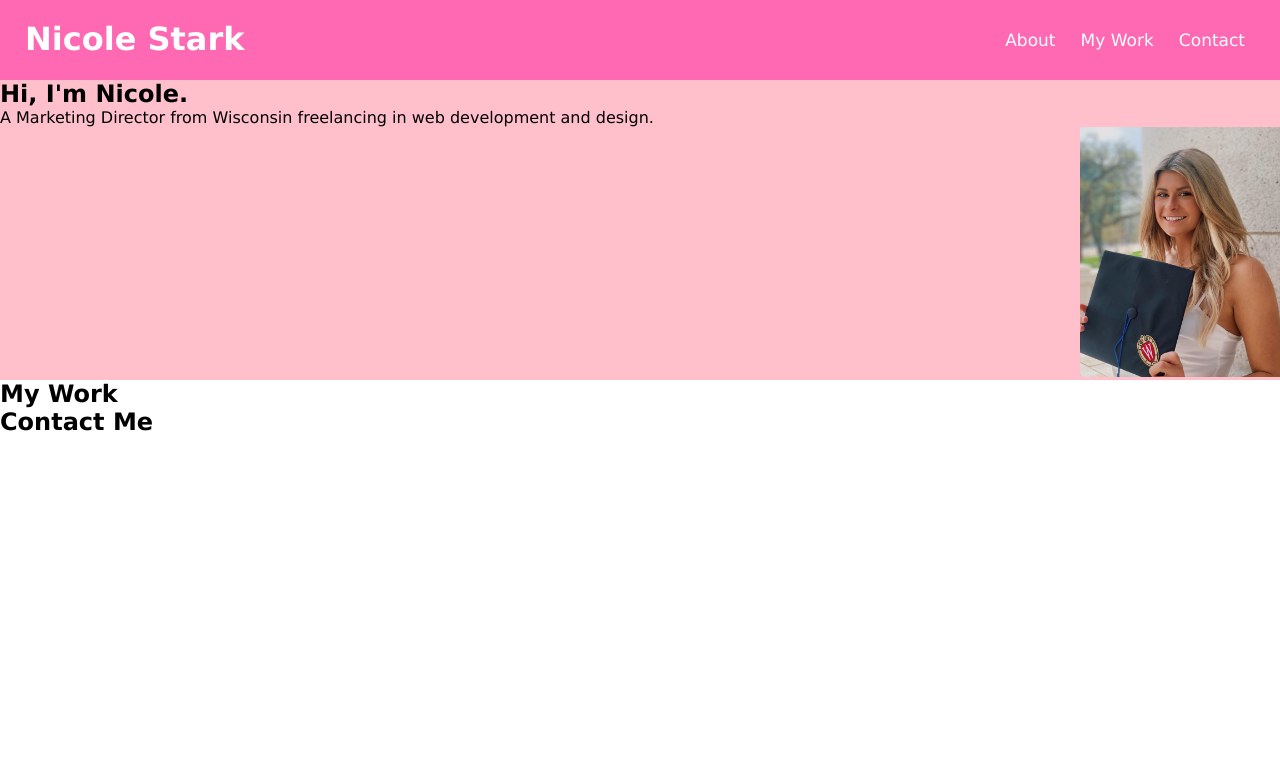
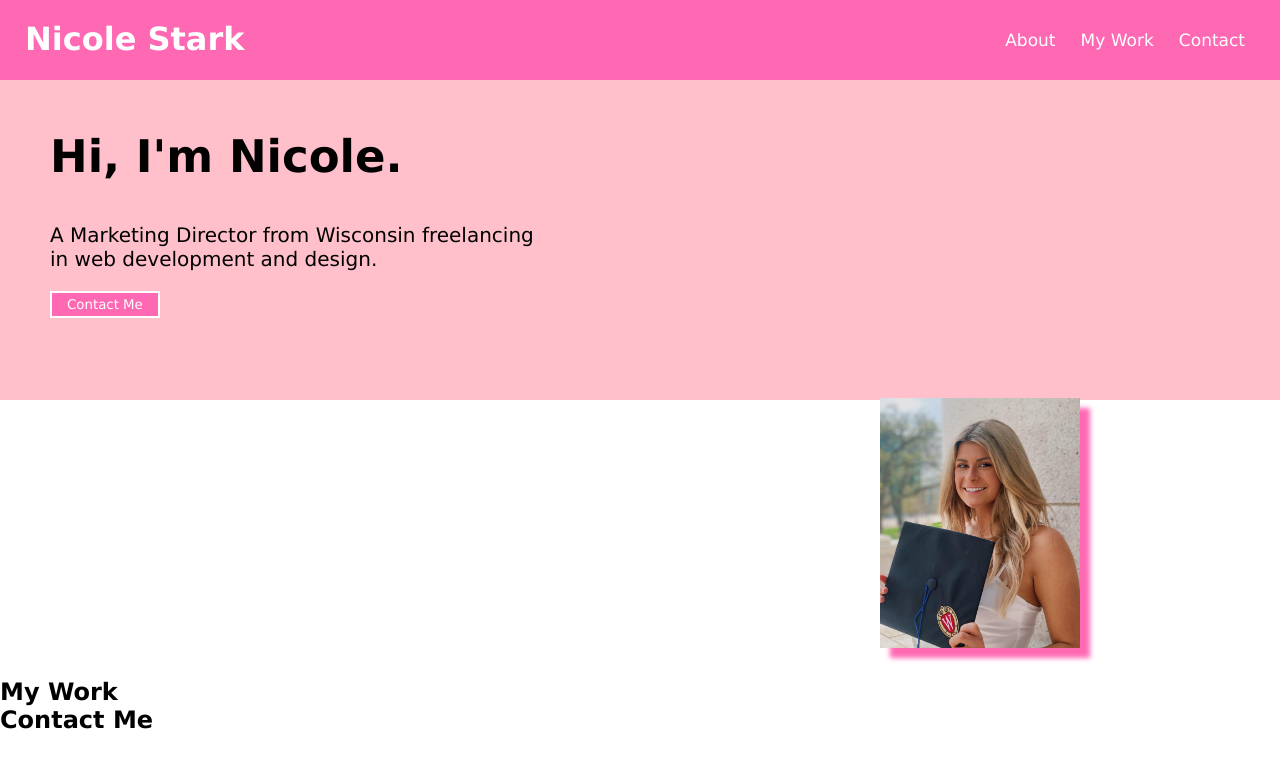
Before and after one commit to nstark12/portfolio, a plain HTML site: page index.html in a window 1280 px wide. Drawn offline with Linux system fonts and the light colour scheme.

Commit message:
css hero updates

```diff
--- a/assets/css/style.css
+++ b/assets/css/style.css
@@ -37,10 +37,36 @@ header h1 {
     color: white;
 }
 
+button {
+    background-color: hotpink;
+    border: solid 2px white;
+    margin-top: 20px;
+    padding: 4px 15px;
+}
+
 #about {
     background-color: pink;
     width: 100%;
-    height: 300px;
+    height: 320px;
+}
+
+#about h2 {
+    font-size: 45px;
+    margin-bottom: 40px;
+}
+
+#about p {
+    font-size: 20px;
+    width: 60%;
+}
+
+#about img {
+    margin: 30px 200px 30px 200px;
+    box-shadow: 10px 10px 5px hotpink;
+}
+
+.intro {
+    padding: 50px 50px;
 }
 
 .float-right {
--- a/index.html
+++ b/index.html
@@ -22,8 +22,11 @@
 
     <main>
         <div id="about" class="clear-float">
+            <div class="intro float-left">
             <h2>Hi, I'm Nicole.</h2>
             <p>A Marketing Director from Wisconsin freelancing in web development and design.</p>
+            <button><a href="#contact">Contact Me</a></button>
+        </div>
             <img src="./assets/images/897F2640-C93A-46DA-9AD9-D5E3066F8BAE (1).JPG" alt="photo image of Nicole Stark" class="float-right" height="250px">
         </div>
 
```
